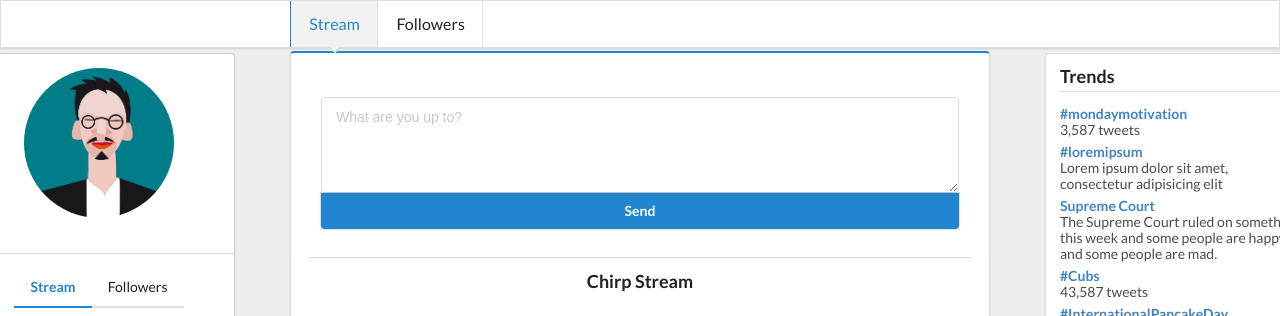
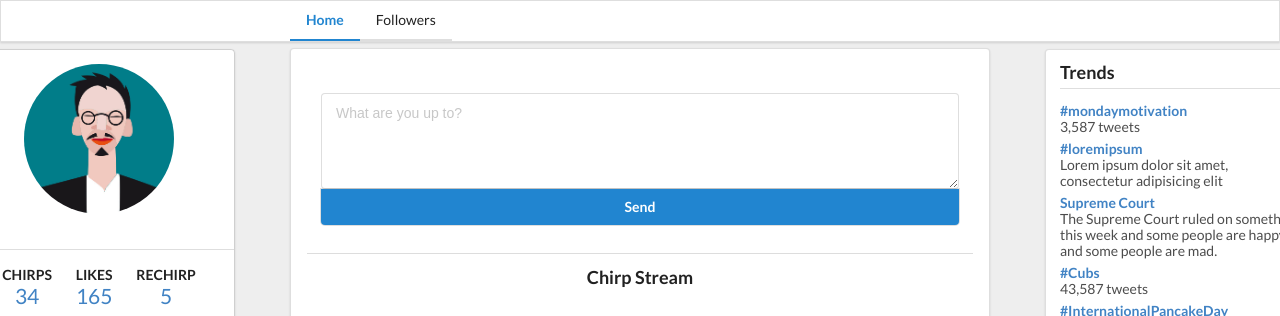
Before and after one commit to markpenovich/SemanticUiClass, a plain HTML site: page SocialMediaHomePage/index.html in a window 1280 px wide. Shown: the top 316 px of the page. Drawn offline with nearby package versions, Linux system fonts and the light colour scheme.

Commit message:
Got rid of status bar + cleaned up UI

```diff
--- a/SocialMediaHomePage/index.html
+++ b/SocialMediaHomePage/index.html
@@ -9,16 +9,15 @@
     <title></title>
   </head>
   <body>
-    <div class="ui blue progress top attached" data-percent="99" id="example1">
-      <div class="bar"></div>
-    </div>
     <!-- a wrapper to give our content margin and animate -->
-    <div class="ui text container blue segment" style="margin-top: 3em;" id="animate">
+    <div class="ui text container segment" style="margin-top: 3em;" id="animate">
 
-      <div class="ui pointing fixed menu">
+      <div class="ui fixed menu">
         <div class="ui text container">
-          <a class="item active blue" href="/stream">Stream</a>
-          <a class="item" href="./followers.html">Followers</a>
+          <div class="ui secondary pointing menu">
+            <a class="item active blue" href="./index.html">Home</a>
+            <a class="item" href="./followers.html">Followers</a>
+          </div>
         </div>
       </div>
 
@@ -31,9 +30,29 @@
                 <img class="ui small demo circular image centered" src="images/avatar/large/elliot.jpg" id="animate2"><br>
             </div>
             <div class="ui secondary segment center aligned">
-              <div class="ui secondary pointing menu compact">
-                <a class="item active blue" href="/stream">Stream</a>
-                <a class="item" href="./followers.html">Followers</a>
+              <div class="ui mini statistic">
+                <div class="label">
+                  Chirps
+                </div>
+                <div class="value">
+                  <a href="#">34</a>
+                </div>
+              </div>
+              <div class="ui mini statistic">
+                <div class="label">
+                  Likes
+                </div>
+                <div class="value">
+                  <a href="#">165</a>
+                </div>
+              </div>
+              <div class="ui mini statistic">
+                <div class="label">
+                  ReChirp
+                </div>
+                <div class="value">
+                  <a href="#">5</a>
+                </div>
               </div>
             </div>
           </div>
@@ -475,23 +494,19 @@
     </div>
 
     <script type="text/javascript">
-    $('#example1').progress();
     $('#animate').transition({
      debug     : true,
      animation : 'fade in',
      duration  : 3000
     });
-    $('#animate2').transition({
-     debug     : true,
-     animation : 'fade in',
-     duration  : 3000
-    });
+
 
     $(document).ready(function() {
 
-      $(window).on( "load", function() {
-        $('#example1').removeClass('progress');
-      });
+
+
+
+
       $('.ui.sticky').sticky({ offset: 50});
       // $('.popup-hover.segment')
       //   .popup({
@@ -503,7 +518,10 @@
       $('#chirp-modal').on('click', function() {
         $('.ui.modal').modal('setting', 'transition', 'scale').modal('show');
       });
+
     });
+
+
 
     </script>
   </body>
```
Also changed, not shown: SocialMediaHomePage/followers.html (+8 -14 lines).
